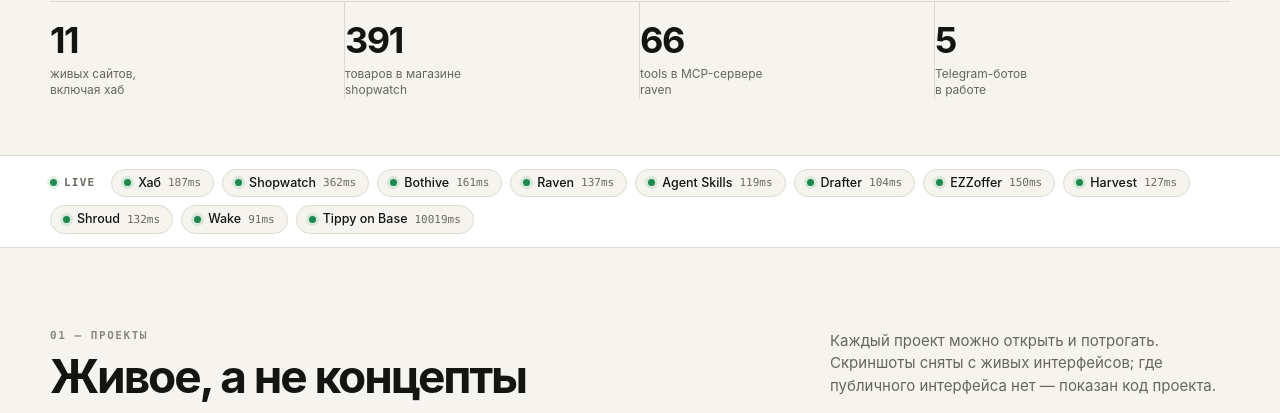
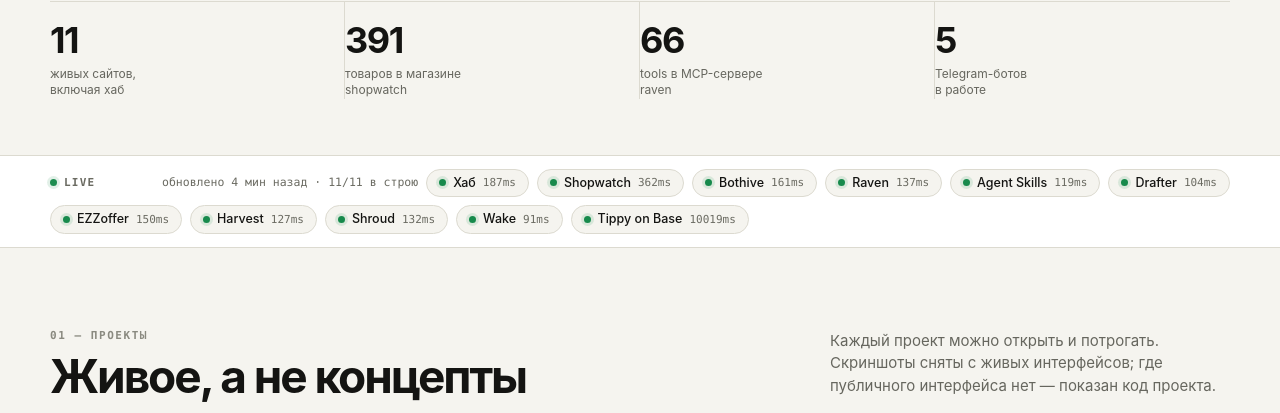
Before and after one commit to ssrjkk/ssrjkk.github.io, a plain HTML site: page index.html in a window 1280 px wide. Shown: the part 728-1141 px from the top of the page. Drawn offline with Linux system fonts and the light colour scheme.

Commit message:
fix(hub): keep #sb-updated in DOM — clearing removed it, so the 'обновлено' line never rendered

```diff
--- a/index.html
+++ b/index.html
@@ -725,7 +725,7 @@ h2{font-size:clamp(30px,4.3vw,46px);line-height:1.04;letter-spacing:-.045em;font
   fetch("status.json", { cache: "no-store" })
     .then(function (r) { if (!r.ok) throw new Error("http " + r.status); return r.json(); })
     .then(function (data) {
-      box.querySelectorAll(".chip, .sb-updated").forEach(function (n) { n.remove(); });
+      box.querySelectorAll(".chip").forEach(function (n) { n.remove(); });
       data.targets.forEach(function (t) {
         var chip = document.createElement("a");
         chip.className = "chip " + (t.ok ? "up" : "down");
```
